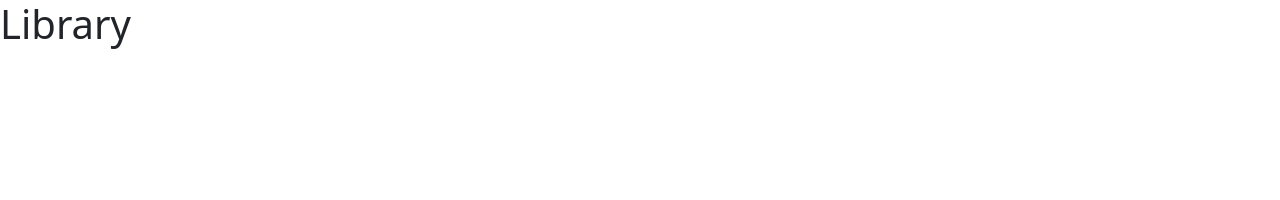
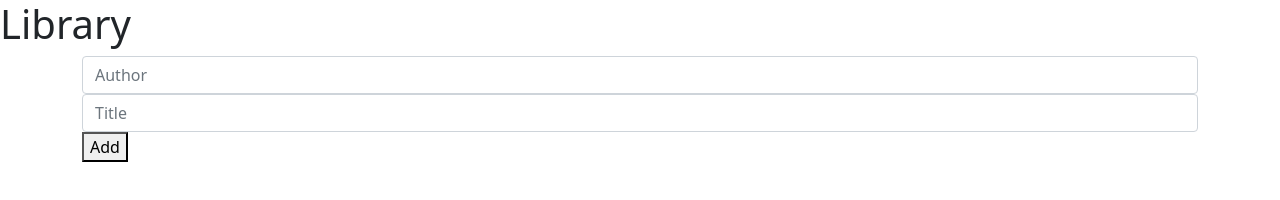
Before and after one commit to KingsleyMcSimon/Awesome-Books, a plain HTML site: page index.html in a window 1280 px wide. Drawn offline with nearby package versions, Linux system fonts and the light colour scheme.

Commit message:
Add a basic form.

```diff
--- a/index.html
+++ b/index.html
@@ -10,6 +10,24 @@
     <title>Library</title>
 </head>
 <body>
-    <h1>Library</h1>
+    <nav>
+        <div class="nav-wrapper">
+            <h1>Library</h1>
+        </div>
+    </nav>
+    <div class="container">
+        <div class="row">
+            <form>
+                <div class="col s12">
+                    <input type="text" class="form-control" id="Author" placeholder="Author">
+                </div>
+                <div class="col s12">
+                    <input type="text" class="form-control" id="Book" placeholder="Title">
+                </div>
+                <button type="submit" id="addBtn">Add</button>
+            </form>
+        </div>
+    </div>
+    </div>
     <script src="./app.js"></script>
 </body>
```
